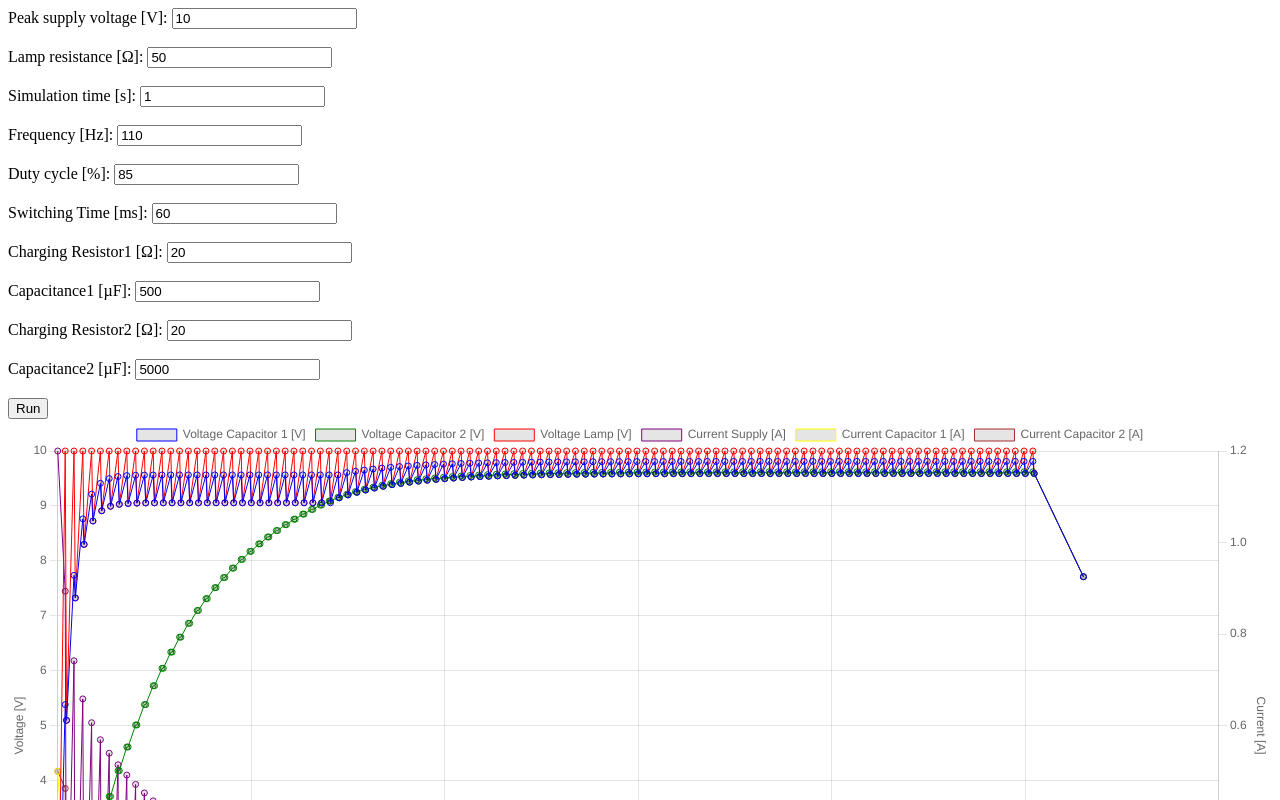
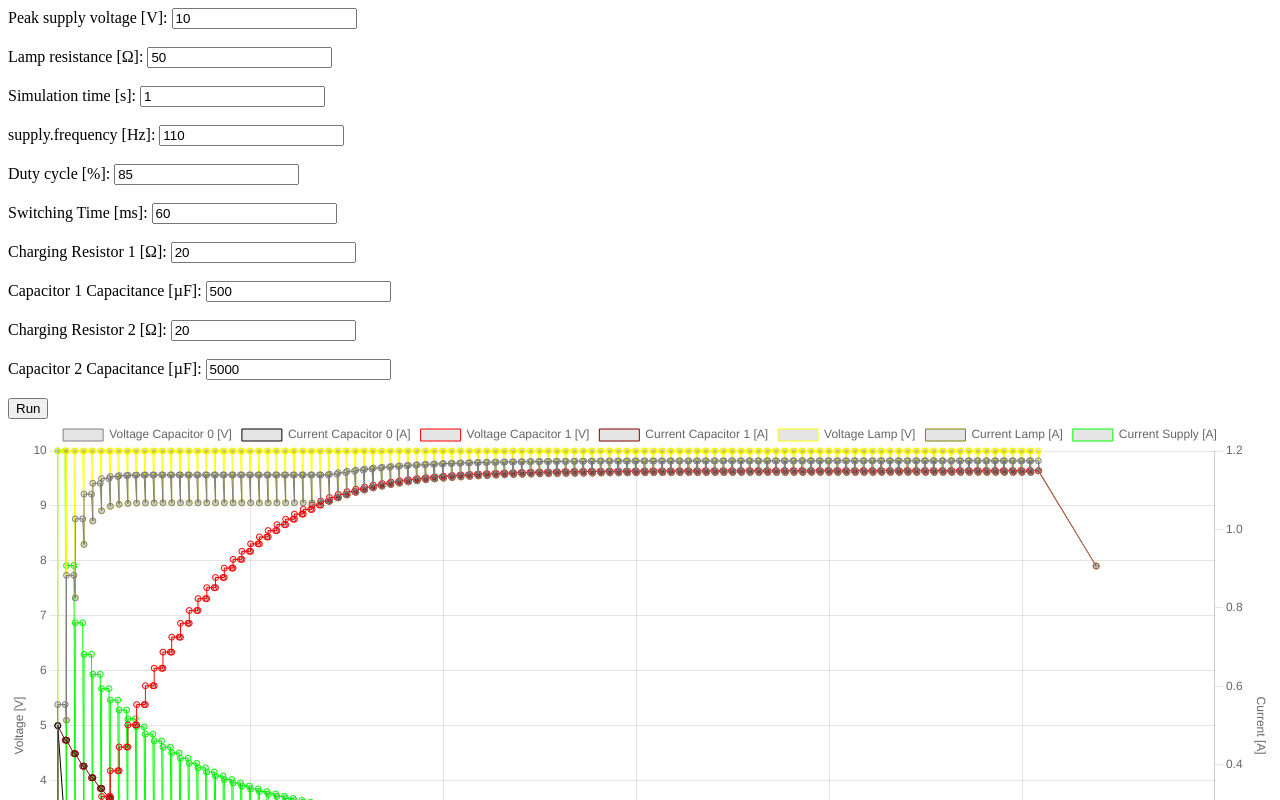
Before and after one commit to ToTiredToCare/ToTiredToCare.github.io, a plain HTML site: page index.html in a window 1280 px wide. Both pictures are taken after a click on the input "Run". Shown: the top 800 px of the page. Drawn offline with nearby package versions, Linux system fonts and the light colour scheme; some packages are replaced by stand-ins of ours; a script that the page names is missing.

Commit message:
Update index.html

```diff
--- a/index.html
+++ b/index.html
@@ -8,36 +8,36 @@
 </head>
 
 <body>
-  <form>
-    <label for="supplyU0">Peak supply voltage [V]:</label>
-    <input type="number" id="supplyU0" value="10"><br><br>
+  <form id="inputs">
+    <label for="supplyVoltage">Peak supply voltage [V]:</label>
+    <input type="number" id="supplyVoltage" value="10"><br><br>
 
-    <label for="dischargeR">Lamp resistance [Ω]:</label>
-    <input type="number" id="dischargeR" value="50"><br><br>
+    <label for="lampResistance">Lamp resistance [Ω]:</label>
+    <input type="number" id="lampResistance" value="50"><br><br>
 
     <label for="simTime">Simulation time [s]:</label>
     <input type="number" id="simTime" value="1"><br><br>
 
-    <label for="frequency">Frequency [Hz]:</label>
-    <input type="number" id="frequency" value="110"><br><br>
+    <label for="supplyFrequency">supply.frequency [Hz]:</label>
+    <input type="number" id="supplyFrequency" value="110"><br><br>
 
-    <label for="dutyCycle">Duty cycle [%]:</label>
-    <input type="number" id="dutyCycle" value="85"><br><br>
+    <label for="supplyDutyCycle">Duty cycle [%]:</label>
+    <input type="number" id="supplyDutyCycle" value="85"><br><br>
 
-    <label for="switchTime">Switching Time [ms]:</label>
-    <input type="number" id="switchTime" value="60"><br><br>
+    <label for="lampOffDelay">Switching Time [ms]:</label>
+    <input type="number" id="lampOffDelay" value="60"><br><br>
 
-    <label for="chargeR1">Charging Resistor1 [Ω]:</label>
-    <input type="number" id="chargeR1" value="20"><br><br>
+    <label for="capacitor1Resistance">Charging Resistor 1 [Ω]:</label>
+    <input type="number" id="capacitor1Resistance" value="20"><br><br>
 
-    <label for="capacitance1">Capacitance1 [µF]:</label>
-    <input type="number" id="capacitance1" value="500"><br><br>
+    <label for="capacitor1Capacitance">Capacitor 1 Capacitance [µF]:</label>
+    <input type="number" id="capacitor1Capacitance" value="500"><br><br>
 
-    <label for="chargeR2">Charging Resistor2 [Ω]:</label>
-    <input type="number" id="chargeR2" value="20"><br><br>
+    <label for="capacitor2Resistance">Charging Resistor 2 [Ω]:</label>
+    <input type="number" id="capacitor2Resistance" value="20"><br><br>
 
-    <label for="capacitance2">Capacitance2 [µF]:</label>
-    <input type="number" id="capacitance2" value="5000"><br><br>
+    <label for="capacitor2Capacitance">Capacitor 2 Capacitance [µF]:</label>
+    <input type="number" id="capacitor2Capacitance" value="5000"><br><br>
 
     <input type="submit" value="Run" id="runButton">
   </form>
@@ -53,116 +53,178 @@
     });
 
     function runSim() {
-      let supplyU0 = parseFloat(document.getElementById("supplyU0").value) || 0;
-      let simTime = parseFloat(document.getElementById("simTime").value) || 0;
-      let frequency = parseFloat(document.getElementById("frequency").value) || 0;
-      let dutyCycle = parseFloat(document.getElementById("dutyCycle").value) / 100;
-      let switchTime = parseFloat(document.getElementById("switchTime").value) / 1000;
-      let dischargeR = parseFloat(document.getElementById("dischargeR").value) || 0;
-      let chargeR1 = parseFloat(document.getElementById("chargeR1").value) || 0;
-      let capacitance1 = parseFloat(document.getElementById("capacitance1").value) || 0;
-      let chargeR2 = parseFloat(document.getElementById("chargeR2").value) || 0;
-      let capacitance2 = parseFloat(document.getElementById("capacitance2").value) || 0;
+      const capacitor1 = { tau: {}, resistance: 0, voltage: 0, current: 0, voltageData: [0], currentData: [0], capacitance: 0 };
+      const capacitor2 = { tau: {}, resistance: 0, voltage: 0, current: 0, voltageData: [0], currentData: [0], capacitance: 0 };
+      const capacitors = [capacitor1, capacitor2];
+      const supply = {};
+      const lamp = {};
+      const colors = [1, "gray", "black", "red", "maroon", "yellow", "olive", "lime", "green", "aqua", "teal", "blue", "navy", "fuchsia", "purple"];
+      const datasets = [];
+      const sim = { simtime: 0, runtime: 0, timeData: [0] };
 
-      if (supplyU0 <= 0 || chargeR1 <= 0 || dischargeR <= 0 || capacitance1 <= 0 || capacitance2 <= 0 || simTime <= 0 || frequency <= 0 || dutyCycle <= 0 || dutyCycle > 1 || switchTime < 0) {
+      supply.voltage = parseFloat(document.getElementById("supplyVoltage").value) || 0;
+      sim.simtime = parseFloat(document.getElementById("simTime").value) || 0;
+      supply.frequency = parseFloat(document.getElementById("supplyFrequency").value) || 0;
+      supply.dutyCycle = parseFloat(document.getElementById("supplyDutyCycle").value) / 100;
+      lamp.offDelay = parseFloat(document.getElementById("lampOffDelay").value) / 1000;
+      lamp.resistance = parseFloat(document.getElementById("lampResistance").value) || 0;
+      capacitors[0].resistance = parseFloat(document.getElementById("capacitor1Resistance").value) || 0;
+      capacitors[0].capacitance = parseFloat(document.getElementById("capacitor1Capacitance").value) || 0;
+      capacitors[1].resistance = parseFloat(document.getElementById("capacitor2Resistance").value) || 0;
+      capacitors[1].capacitance = parseFloat(document.getElementById("capacitor2Capacitance").value) || 0;
+
+      if (supply.voltage <= 0 || capacitors[0].resistance <= 0 || lamp.resistance <= 0 || capacitors[0].capacitance <= 0 || capacitors[1].capacitance <= 0 || sim.simtime <= 0 || supply.frequency <= 0 || supply.dutyCycle <= 0 || supply.dutyCycle > 1 || lamp.offDelay < 0) {
         console.error("All input values must be positive numbers.");
         document.getElementById("output").innerHTML = "Error: All input values must be positive numbers.";
         return;
       }
 
-      let voltageCapacitor1 = 0;
-      let voltageCapacitor2 = 0;
-      let voltageLamp = 0;
-      let currentCapacitor1 = supplyU0 / chargeR1;
-      let currentCapacitor2 = supplyU0 / chargeR2;
-      let currentSupply = supplyU0 / dischargeR + supplyU0 / chargeR1 + supplyU0 / chargeR2;
 
-      let periodTime = 1 / frequency;
-      let tauChargeCapacitor1 = chargeR1 * capacitance1 * 1e-6;
-      let tauDischargeCapacitor1 = dischargeR * capacitance1 * 1e-6;
-      let tauChargeCapacitor2 = chargeR2 * capacitance2 * 1e-6;
-      let tauDischargeCapacitor2 = dischargeR * capacitance2 * 1e-6;
-      let tauDischargeCapacitors = dischargeR * (capacitance1 + capacitance2) * 1e-6;
-      let timeData = [];
-      let voltageDataCapacitor1 = [];
-      let voltageDataCapacitor2 = [];
-      let voltageDataLamp = [];
-      let currentDataLamp = [];
-      let currentDataCapacitor1 = [];
-      let currentDataCapacitor2 = [];
-      let currentDataSupply = [];
-      timeData.push(0);
-      voltageDataCapacitor1.push(0);
-      voltageDataCapacitor2.push(0);
-      voltageDataLamp.push(0);
-      currentDataCapacitor1.push(currentCapacitor1);
-      currentDataCapacitor2.push(currentCapacitor2);
-      currentDataSupply.push(currentSupply);
+      capacitors.forEach(capacitor => {
+        capacitor.current = supply.voltage / capacitor.resistance;
+        capacitor.tau.charge = capacitor.resistance * capacitor.capacitance * 1e-6;
+        capacitor.tau.discharge = lamp.resistance * capacitor.capacitance * 1e-6;
+        capacitor.currentData = [0];
+      });
 
-      for (let time = 0; time < simTime;) {
+      lamp.voltage = supply.voltage;
+      lamp.current = lamp.voltage / lamp.resistance;
+      supply.current = lamp.current + capacitors.reduce((current, capacitor) => current + capacitor.current, 0);
+      supply.periodTime = 1 / supply.frequency;
+      lamp.voltageData = [0];
+      lamp.currentData = [0];
+      supply.currentData = [0];
+
+
+      while (true) {
 
         // Charging phase
-        voltageCapacitor1 += (supplyU0 - voltageCapacitor1) * (1 - Math.exp(-((periodTime * dutyCycle) / tauChargeCapacitor1)));
-        voltageCapacitor2 += (supplyU0 - voltageCapacitor2) * (1 - Math.exp(-((periodTime * dutyCycle) / tauChargeCapacitor2)));
+        capacitorCharge(capacitors, lamp, supply, sim);
 
-        currentCapacitor1 = (supplyU0 - voltageCapacitor1) / chargeR1;
-        currentCapacitor2 = (supplyU0 - voltageCapacitor2) / chargeR2;
-        currentSupply = supplyU0 / dischargeR + (supplyU0 - voltageCapacitor1) / chargeR1 + (supplyU0 - voltageCapacitor2) / chargeR2;
-
-        timeData.push(time + dutyCycle * periodTime);
-        voltageDataCapacitor1.push(voltageCapacitor1);
-        voltageDataCapacitor2.push(voltageCapacitor2);
-        voltageDataLamp.push(supplyU0);
-        currentDataSupply.push(currentSupply);
-        currentDataCapacitor1.push(currentCapacitor1);
-        currentDataCapacitor2.push(currentCapacitor2);
+        if (sim.runtime > sim.simtime) {
+          break;
+        };
 
         // Discharging phase
-        tempvoltageCapacitor1 = voltageCapacitor1 * Math.exp(-((periodTime * (1 - dutyCycle)) / tauDischargeCapacitor1));
-        tempvoltageCapacitor2 = voltageCapacitor2 * Math.exp(-((periodTime * (1 - dutyCycle)) / tauDischargeCapacitor2));
+        capacitorDischarge(capacitors, lamp, supply, sim, (supply.periodTime * (1 - supply.dutyCycle)));
 
-        if (voltageCapacitor1 < voltageCapacitor2) {
-          if (tempvoltageCapacitor1 > tempvoltageCapacitor2) {
-            voltageCapacitor1 = voltageCapacitor2 = (voltageCapacitor1 * capacitance1 + voltageCapacitor2 * capacitance2) / (capacitance1 + capacitance2) * Math.exp(-((periodTime * (1 - dutyCycle)) / tauDischargeCapacitors));
+        sim.runtime += supply.periodTime;
+      }
+
+      capacitorDischarge(capacitors, lamp, supply, sim, lamp.offDelay)
+
+      capacitors.forEach((capacitor, index) => {
+        newdataset(datasets, "Voltage Capacitor " + index + " [V]", capacitor.voltageData, colors, "y")
+        newdataset(datasets, "Current Capacitor " + index + " [A]", capacitor.currentData, colors, "y1")
+      });
+      newdataset(datasets, "Voltage Lamp [V]", lamp.voltageData, colors, "y");
+      newdataset(datasets, "Current Lamp [A]", lamp.currentData, colors, "y1");
+      newdataset(datasets, "Current Supply [A]", supply.currentData, colors, "y1");
+
+      drawChart(sim.timeData, datasets);
+    }
+
+    function newdataset(datasets, label, data, colors, axis) {
+      datasets.push({
+        label: label,
+        data: data,
+        borderColor: colors[colors[0]],
+        borderWidth: 1,
+        fill: false,
+        yAxisID: axis
+      });
+      colors[0] += 1;
+      return datasets;
+    };
+
+    function capacitorCharge(capacitors, lamp, supply, sim) {
+
+      capacitors.forEach(capacitor => {
+        capacitor.current = (supply.voltage - capacitor.voltage) / capacitor.resistance;
+        capacitor.voltage += (supply.voltage - capacitor.voltage) * (1 - Math.exp(-((supply.periodTime * supply.dutyCycle) / capacitor.tau.charge)));
+      });
+
+      lamp.voltage = supply.voltage
+      lamp.current = lamp.voltage / lamp.resistance;
+      supply.current = supply.voltage / lamp.resistance + capacitors.reduce((current, capacitor) => current + capacitor.current, 0);
+      recordData(capacitors, lamp, supply, sim, sim.runtime)
+      capacitors.forEach(capacitor => {
+        capacitor.current = (supply.voltage - capacitor.voltage) / capacitor.resistance;
+      });
+      recordData(capacitors, lamp, supply, sim, sim.runtime + supply.periodTime * supply.dutyCycle)
+    };
+
+
+
+
+
+    function capacitorDischarge(capacitors, lamp, supply, sim, dischargeTime) {
+
+      capacitors.sort((a, b) => b.voltage - a.voltage);
+
+      let capacitanceShared = 0;
+      let timeElapsed = 0;
+      let voltageShared = capacitors[0].voltage;
+      let tauShared = capacitors[0].tau.discharge;
+      let taupreview = 0;
+      let timepreview = 0;
+
+      capacitors.forEach(capacitor => {
+        capacitor.Shared = false;
+      });
+
+
+      for (i = 0; timeElapsed < dischargeTime; i++) {
+        if (timeElapsed < dischargeTime) {
+          capacitors[i].Shared = true;
+          capacitanceShared += capacitors[i].capacitance;
+          tauShared = lamp.resistance * (capacitanceShared) * 1e-6;
+          if (i == capacitors.length - 1) {
+            voltageShared = voltageShared * Math.exp(-((dischargeTime - timeElapsed) / tauShared));
+            timeElapsed = dischargeTime;
           }
           else {
-            voltageCapacitor2 = voltageCapacitor2 * Math.exp(-((periodTime * (1 - dutyCycle)) / tauDischargeCapacitor2));
-          }
-        }
-        if (voltageCapacitor1 > voltageCapacitor2) {
-          if (tempvoltageCapacitor1 < tempvoltageCapacitor2) {
-            voltageCapacitor1 = voltageCapacitor2 = (voltageCapacitor1 * capacitance1 + voltageCapacitor2 * capacitance2) / (capacitance1 + capacitance2) * Math.exp(-((periodTime * (1 - dutyCycle)) / tauDischargeCapacitors));
-          }
-          else {
-            voltageCapacitor1 = voltageCapacitor1 * Math.exp(-((periodTime * (1 - dutyCycle)) / tauDischargeCapacitor1));
-          }
-        }
+            timepreview = tauShared * Math.log(voltageShared / capacitors[i + 1].voltage);
+            if ((timeElapsed + timepreview) < dischargeTime) {
+              timeElapsed += timepreview;
+              voltageShared = capacitors[i + 1].voltage;
+              capacitanceShared += capacitors[i].capacitance;
+            }
+            else {
+              tauShared = lamp.resistance * (capacitanceShared) * 1e-6;
+              voltageShared = voltageShared * Math.exp(-((dischargeTime - timeElapsed) / tauShared));
+              timeElapsed = dischargeTime;
+            };
+          };
+        };
+
+        capacitors.forEach(capacitor => {
+          if (capacitor.Shared) {
+            capacitor.current = - capacitor.voltage / lamp.resistance;
+            capacitor.voltage = voltageShared;
+          };
+        });
+        lamp.voltage = voltageShared;
+        lamp.current = lamp.voltage / lamp.resistance;
+        supply.current = 0;
+        recordData(capacitors, lamp, supply, sim, sim.runtime + supply.periodTime * supply.dutyCycle + timeElapsed)
+      };
+    };
+
+    function recordData(capacitors, lamp, supply, sim, time) {
+      sim.timeData.push(time);
+      capacitors.forEach(capacitor => {
+        capacitor.voltageData.push(capacitor.voltage);
+        capacitor.currentData.push(capacitor.current);
+      });
+      lamp.voltageData.push(lamp.voltage);
+      lamp.currentData.push(lamp.current);
+      supply.currentData.push(supply.current);
+    };
 
 
-        timeData.push(time + periodTime);
-        voltageDataCapacitor1.push(voltageCapacitor1);
-        voltageDataCapacitor2.push(voltageCapacitor2);
-        voltageDataLamp.push(Math.max(voltageCapacitor1, voltageCapacitor2));
-        currentDataSupply.push(0);
-        currentDataCapacitor1.push(0);
-        currentDataCapacitor2.push(0);
 
-        time += periodTime;
-      }
-
-
-      timeData.push(simTime + switchTime);
-
-      voltageCapacitor1 = voltageCapacitor2 = (voltageCapacitor1 * capacitance1 + voltageCapacitor2 * capacitance2) / (capacitance1 + capacitance2) * Math.exp(-((switchTime) / tauDischargeCapacitors));
-
-      voltageDataCapacitor1.push(voltageCapacitor1);
-      voltageDataCapacitor2.push(voltageCapacitor2);
-      voltageDataLamp.push(Math.max(voltageCapacitor1, voltageCapacitor2));
-
-      drawChart(timeData, voltageDataCapacitor1, voltageDataCapacitor2, voltageDataLamp, currentDataSupply, currentDataCapacitor1, currentDataCapacitor2);
-    }
-
-    function drawChart(timeData, voltageDataCapacitor1, voltageDataCapacitor2, voltageDataLamp, currentDataSupply, currentDataCapacitor1, currentDataCapacitor2) {
+    function drawChart(timeData, datasets) {
       let ctx = document.getElementById("voltageChart").getContext("2d");
 
       if (window.voltageChart instanceof Chart) {
@@ -173,56 +235,7 @@
         type: "line",
         data: {
           labels: timeData,
-          datasets: [
-            {
-              label: "Voltage Capacitor 1 [V]",
-              data: voltageDataCapacitor1,
-              borderColor: "blue",
-              borderWidth: 1,
-              fill: false,
-              yAxisID: "y"
-            },
-            {
-              label: "Voltage Capacitor 2 [V]",
-              data: voltageDataCapacitor2,
-              borderColor: "green",
-              borderWidth: 1,
-              fill: false,
-              yAxisID: "y"
-            },
-            {
-              label: "Voltage Lamp [V]",
-              data: voltageDataLamp,
-              borderColor: "red",
-              borderWidth: 1,
-              fill: false,
-              yAxisID: "y"
-            },
-            {
-              label: "Current Supply [A]",
-              data: currentDataSupply,
-              borderColor: "purple",
-              borderWidth: 1,
-              fill: false,
-              yAxisID: "y1"
-            },
-            {
-              label: "Current Capacitor 1 [A]",
-              data: currentDataCapacitor1,
-              borderColor: "yellow",
-              borderWidth: 1,
-              fill: false,
-              yAxisID: "y1"
-            },
-            {
-              label: "Current Capacitor 2 [A]",
-              data: currentDataCapacitor2,
-              borderColor: "brown",
-              borderWidth: 1,
-              fill: false,
-              yAxisID: "y1"
-            }
-          ]
+          datasets: datasets
         },
         options: {
           responsive: true,
@@ -270,7 +283,7 @@
           }
         }
       });
-    }
+    };
   </script>
 </body>
 
```
